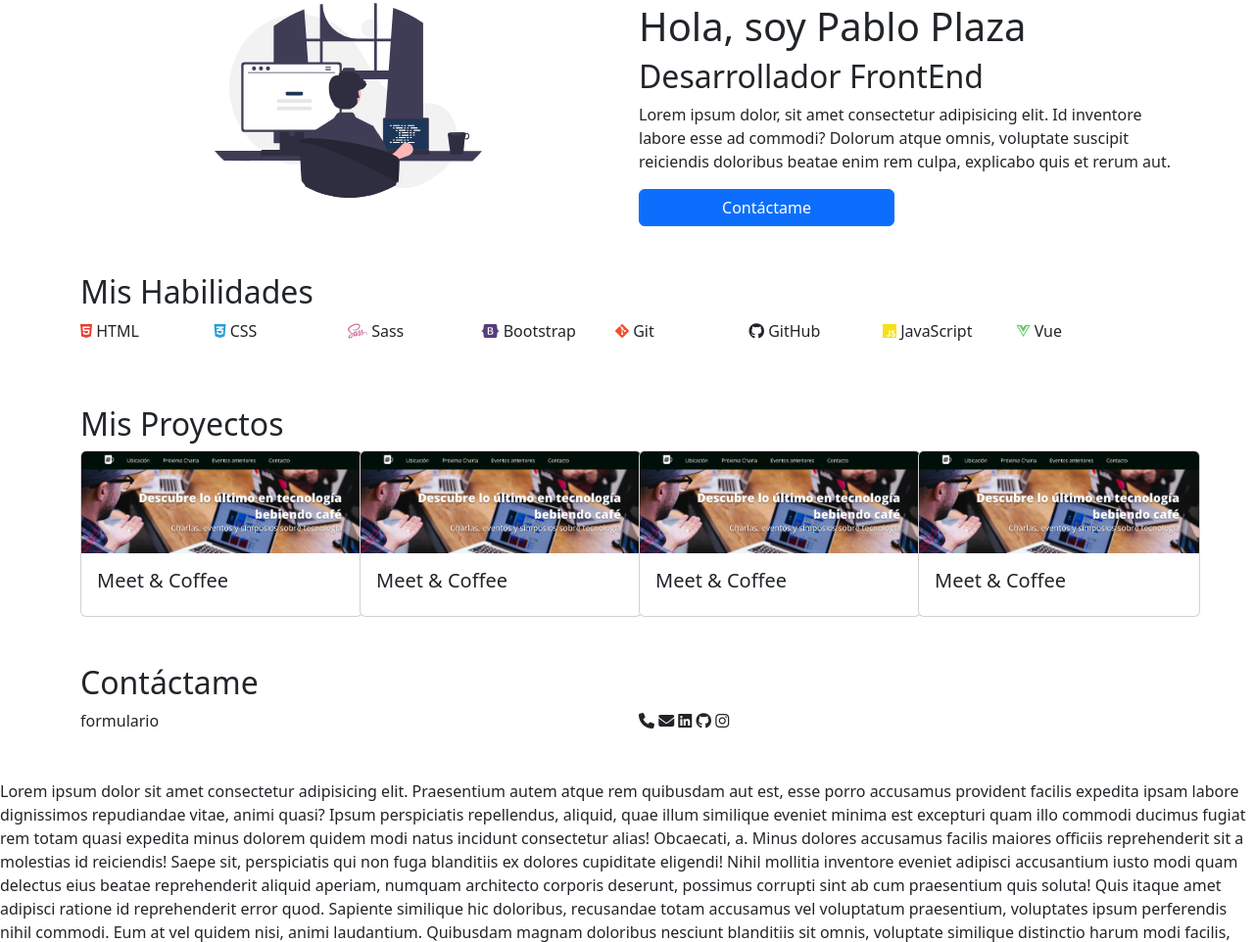
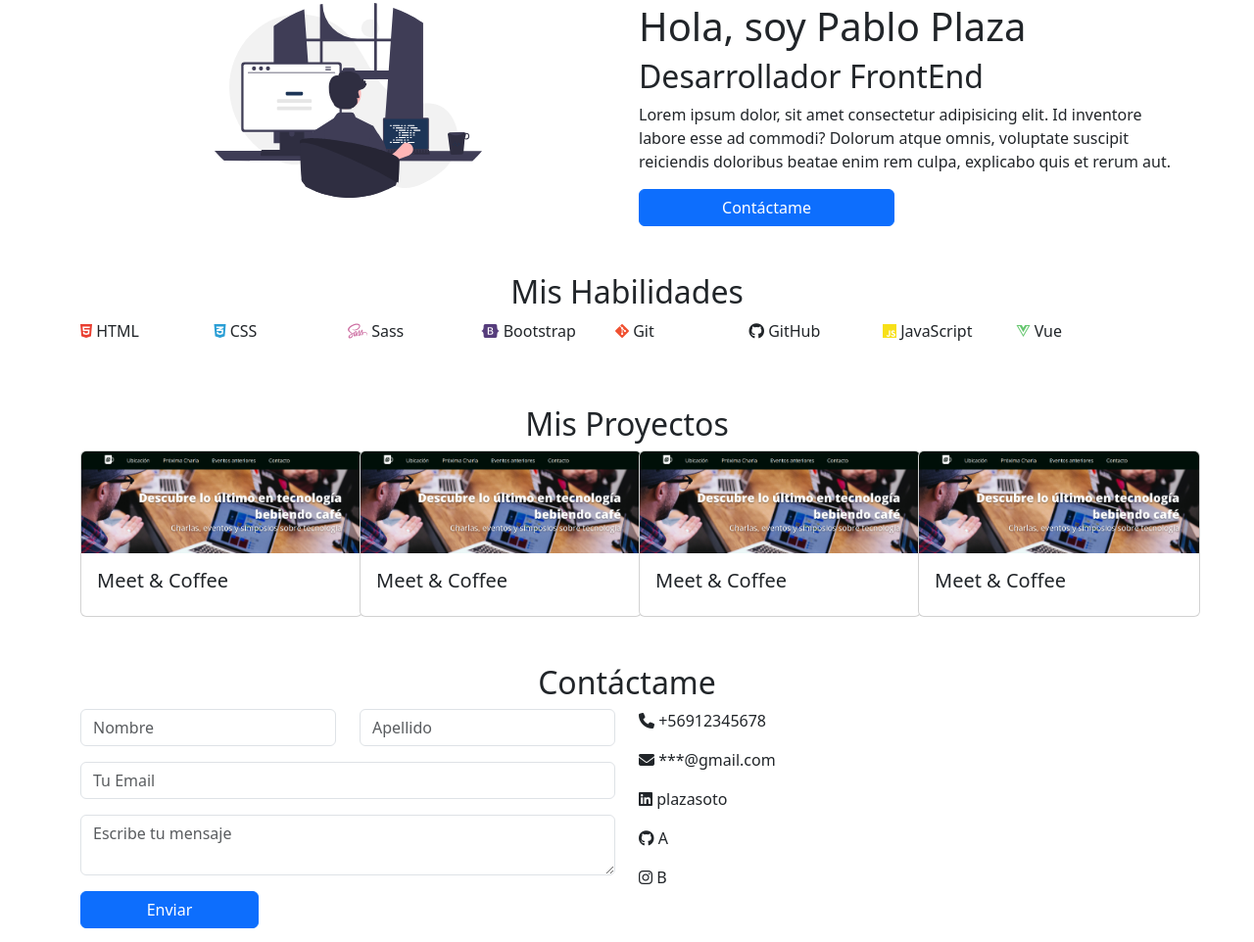
Before and after one commit to plazasoto/Desafio_Portafolio_Bootstrap_CSS, a website with bundled scripts: page index.html in a window 1280 px wide. Shown: the part 93-1055 px from the top of the page at 98% size. Built offline with nearby package versions, Linux system fonts and the light colour scheme.

Commit message:
Formulario

```diff
--- a/index.html
+++ b/index.html
@@ -66,7 +66,7 @@
     </header>
 
     <main class="container my-5">
-        <h2 class="mt-5" id="Habilidades">Mis Habilidades</h2>
+        <h2 class="mt-5 text-center" id="Habilidades">Mis Habilidades</h2>
         <div class="row">
             <div class="col-6 row">
                 <div class="col-12 col-sm-12 col-md-3">
@@ -122,7 +122,7 @@
             </div>
         </div>
 
-        <h2 id="Proyectos" class="mt-5">Mis Proyectos</h2>
+        <h2 id="Proyectos" class="mt-5 text-center">Mis Proyectos</h2>
         <div class="row">
             <div class="col-6 col-sm-6 col-md-3">
                 <div class="card" style="width: 18rem;">
@@ -131,10 +131,7 @@
                         <h5 class="card-title">Meet & Coffee</h5>
                     </div>
                 </div>
-                <!--
-                <img src="./assets/images/meetcoffee.png" alt="" class="w-25">
-                proyecto
-                -->
+
             </div>
             <div class="col-6 col-sm-6 col-md-3">
                 <div class="card" style="width: 18rem;">
@@ -164,17 +161,50 @@
     </main>
 
     <footer class="container my-5" id="Contacto">
-        <h2 class="mt-5">Contáctame</h2>
+        <h2 class="mt-5 text-center">Contáctame</h2>
         <div class="row">
             <div class="col-12 col-sm-12 col-md-6">
-                formulario
+                <form>
+                    <div class="row">
+                        <div class="mb-3 col-6">
+                            <input type="text" class="form-control" id="inputNombre" placeholder="Nombre">
+                        </div>
+                        <div class="mb-3 col-6">
+                            <input type="text" class="form-control" id="inputApellido" placeholder="Apellido">
+                        </div>
+                    </div>
+                    <div class="mb-3">
+                        <input type="email" class="form-control" id="inputEmail" placeholder="Tu Email">
+                    </div>
+                    <div class="mb-3">
+                        <textarea class="form-control" id="inputMensaje" placeholder="Escribe tu mensaje"></textarea>
+                    </div>
+                    <button type="submit" class="btn btn-primary col-12 col-sm-12 col-md-4">
+                        Enviar
+                    </button>
+                </form>
             </div>
             <div class="col-12 col-sm-12 col-md-6">
-                <i class="fa-solid fa-phone"></i>
-                <i class="fa-solid fa-envelope"></i>
-                <i class="fa-brands fa-linkedin"></i>
-                <i class="fa-brands fa-github"></i>
-                <i class="fa-brands fa-instagram"></i>
+                <p>
+                    <i class="fa-solid fa-phone"></i>
+                    <span>+56912345678</span>
+                </p>
+                <p>
+                    <i class="fa-solid fa-envelope"></i>
+                    <span>***@gmail.com</span>
+                </p>
+                <p>
+                    <i class="fa-brands fa-linkedin"></i>
+                    <span>plazasoto</span>
+                </p>
+                <p>
+                    <i class="fa-brands fa-github"></i>
+                    <span>A</span>
+                </p>
+                <p>
+                    <i class="fa-brands fa-instagram"></i>
+                    <span>B</span>
+                </p>
             </div>
         </div>
     </footer>
```
